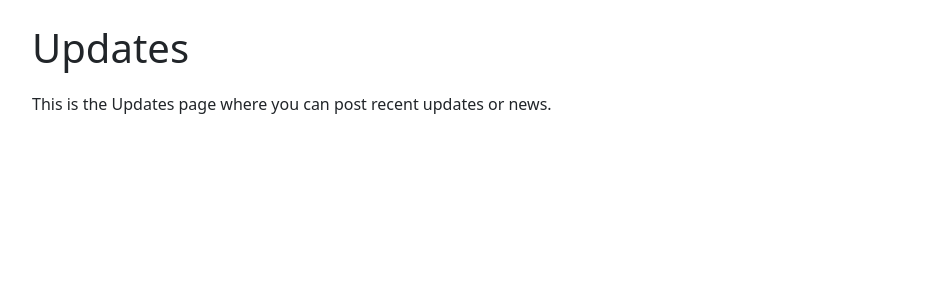
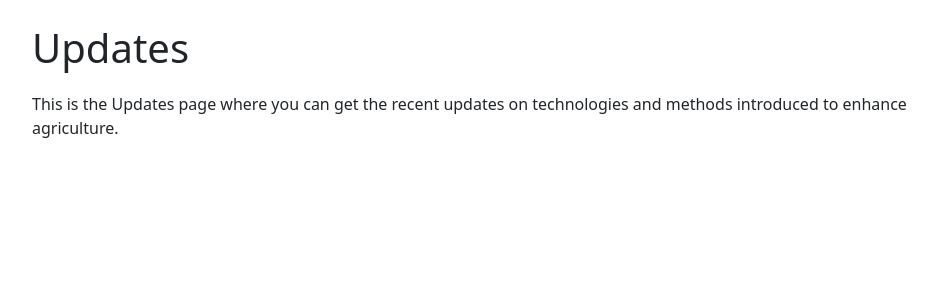
Before and after one commit to Algo-Artists/Algo_Artists_prototype, a Flask app: page /updates in a window 1280 px wide. Shown: the part 112-412 px from the top of the page, without its empty margins (140-1077 px from the left). Run offline with Flask 3, Linux system fonts and the light colour scheme.

Commit message:
Update updates.html
changed update info.

```diff
--- a/Templates/updates.html
+++ b/Templates/updates.html
@@ -37,7 +37,7 @@
   </nav>
   <div class="container">
     <h1 class="mt-4">Updates</h1>
-    <p>This is the Updates page where you can post recent updates or news.</p>
+    <p>This is the Updates page where you can get the recent updates on technologies and methods introduced to enhance agriculture.</p>
   </div>
 </body>
 </html>
```
